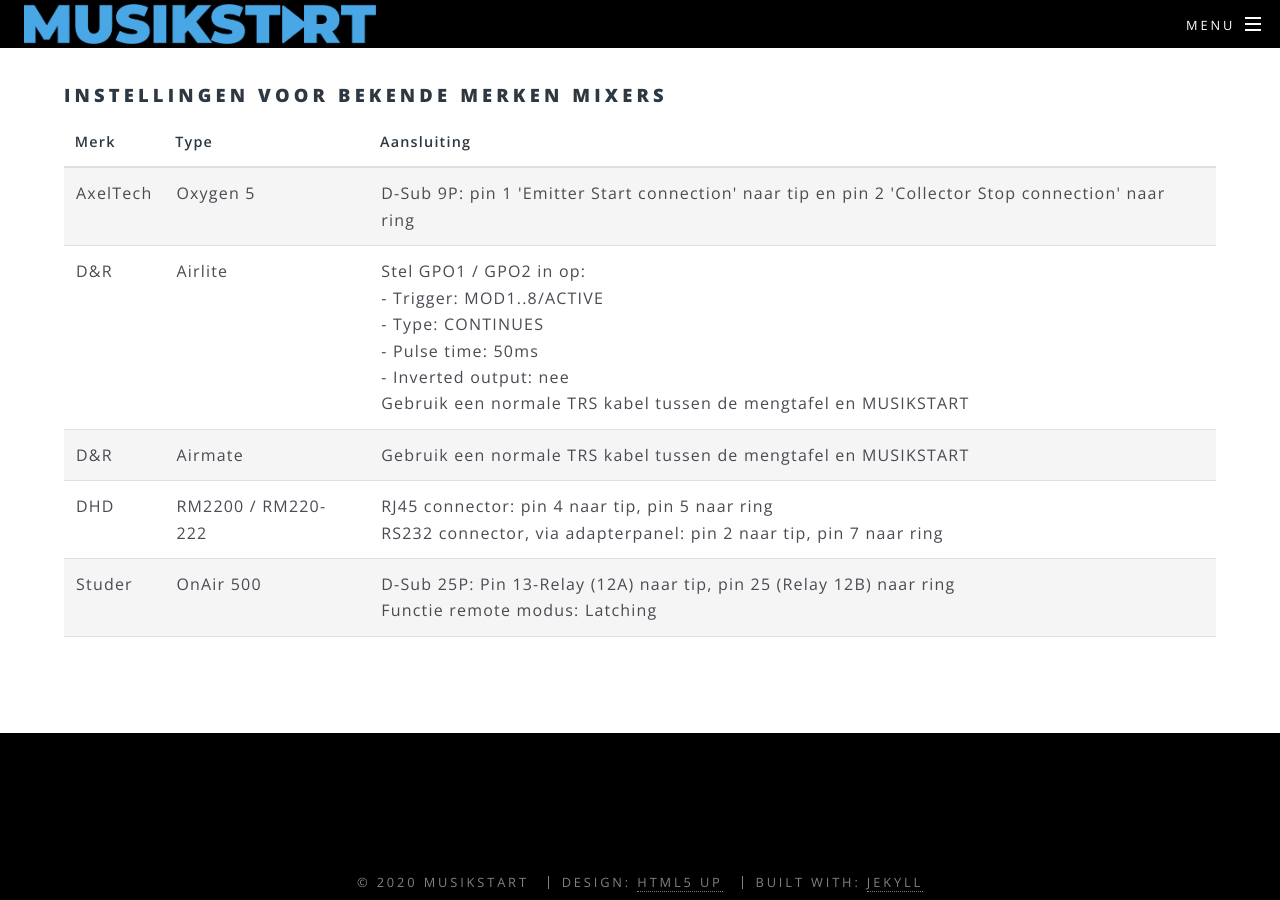
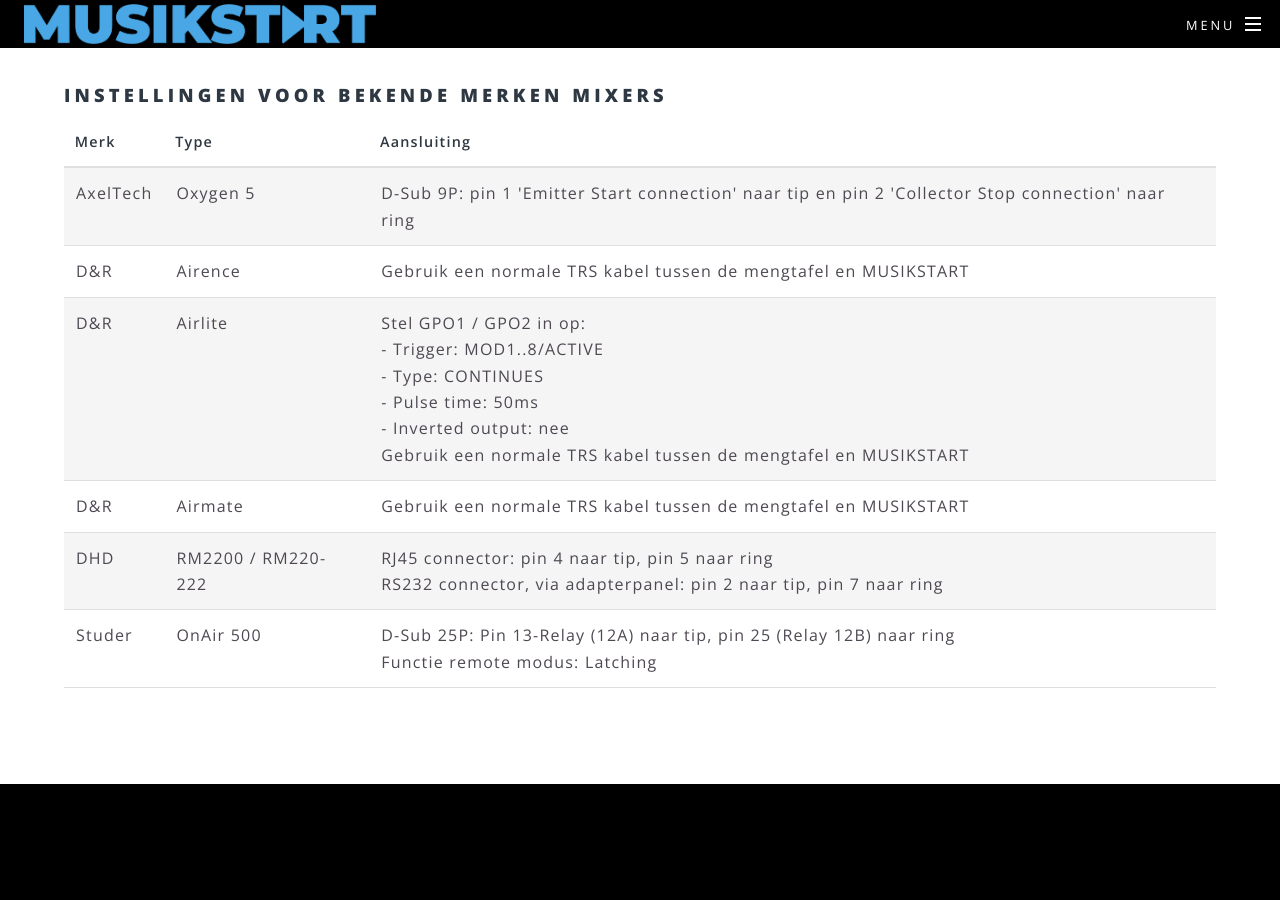
Before and after one commit to xsivreyer/musikstart, a Jekyll site: the page built from mixers.html, in a window 1280 px wide and 900 px high, scrolled down 1203 px. Built offline with Jekyll 4.4.1, drawn with Linux system fonts in a browser that asks for light colours.

Commit message:
Added mixer, removed advice price

```diff
--- a/index.html
+++ b/index.html
@@ -23,8 +23,7 @@
             </h2>
             <p>
                 Compatible met veel populaire streaming apps, dj tools en radioautomatisering.<br />
-                In Nederland exclusief verkrijgbaar via <a href="http://www.morsinkproductions.nl/" target="_blank">Morsink Productions</a><br />
-                Adviesprijs: €74,99
+                In Nederland exclusief verkrijgbaar via <a href="http://www.morsinkproductions.nl/" target="_blank">Morsink Productions</a>
             </p>
         </header>
         <ul class="icons major">
--- a/mixers.html
+++ b/mixers.html
@@ -54,6 +54,11 @@
 				</tr>
 				<tr>
 					<td>D&R</td>
+					<td>Airence</td>
+					<td>Gebruik een normale TRS kabel tussen de mengtafel en MUSIKSTART</td>
+				</tr>
+				<tr>
+					<td>D&R</td>
 					<td>Airlite</td>
 					<td>
 						Stel GPO1 / GPO2 in op:<br />
@@ -85,8 +90,6 @@
 						Functie remote modus: Latching
 					</td>
 				</tr>
-
-
 			</tbody>
 		</table>
 	</div>
```
